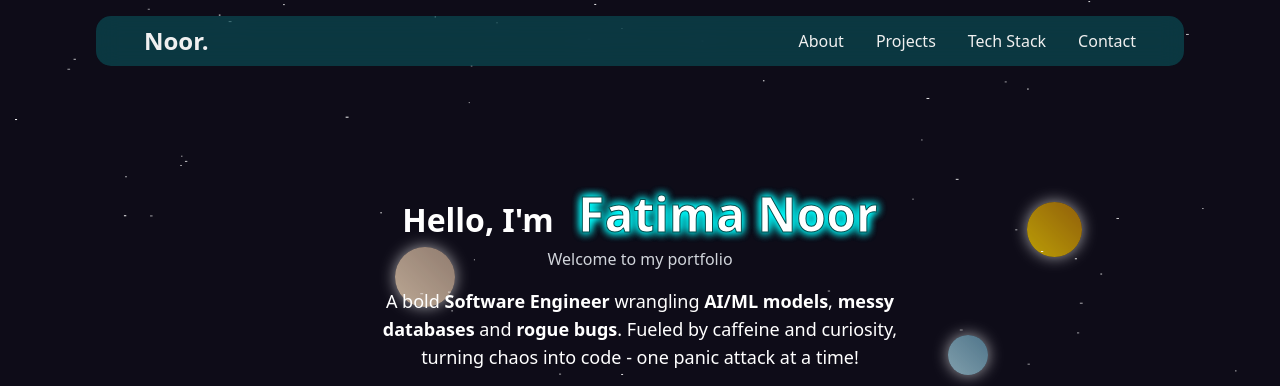
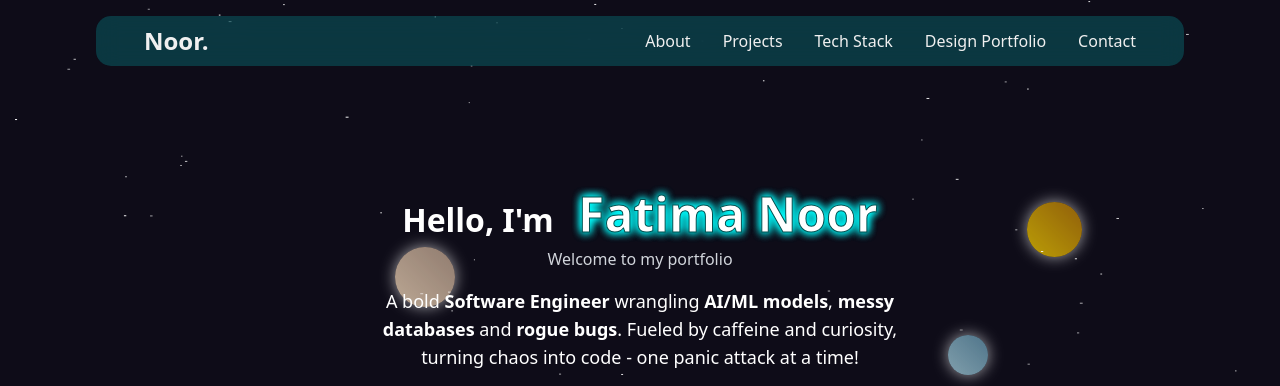
Before and after one commit to fatiima-noor/Portfolio-Website, a plain HTML site: page frontend/index.html in a window 1280 px wide. Shown: the top 386 px of the page. Drawn offline with nearby package versions, Linux system fonts and the light colour scheme.

Commit message:
add design link to navbar

```diff
--- a/frontend/index.html
+++ b/frontend/index.html
@@ -45,6 +45,7 @@
                     <a href="#About">About</a>
                     <a href="#Projects">Projects</a>
                     <a href="#stack">Tech Stack</a>
+                    <a href="/design">Design Portfolio</a>
                     <a href="contactme.html" class="smoothPageTransition">Contact</a>
                 </nav>
                 <div class="dropdown-menu" id="dropdownMenu">
@@ -53,6 +54,7 @@
                     <a href="#Projects">Projects</a>
                     <a href="#stack">Tech Stack</a>
                     <a href="contactme.html">Contact</a>
+                    <a href="/design">Design Portfolio</a>
                     <a href="https://drive.google.com/file/d/1heP5oltOecLsKkfafD4XCZNPojbYHyXn/view?usp=sharing">Download
                         Résumé</a>
                 </div>
```
